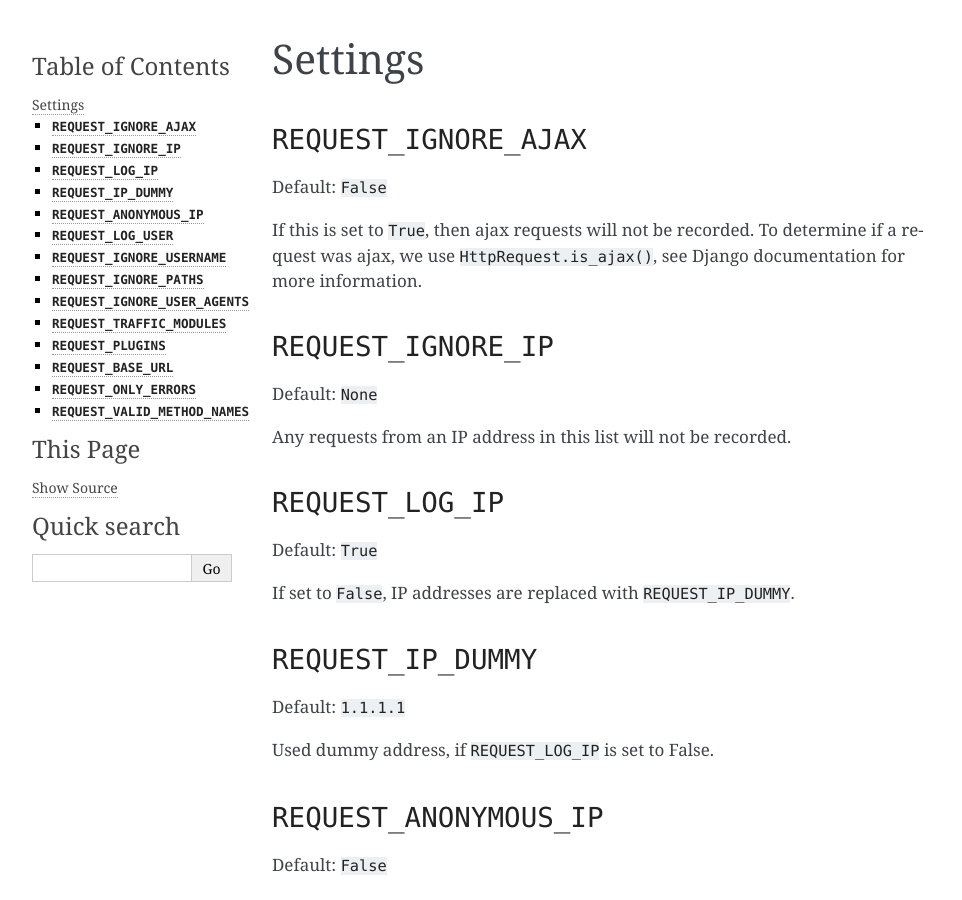
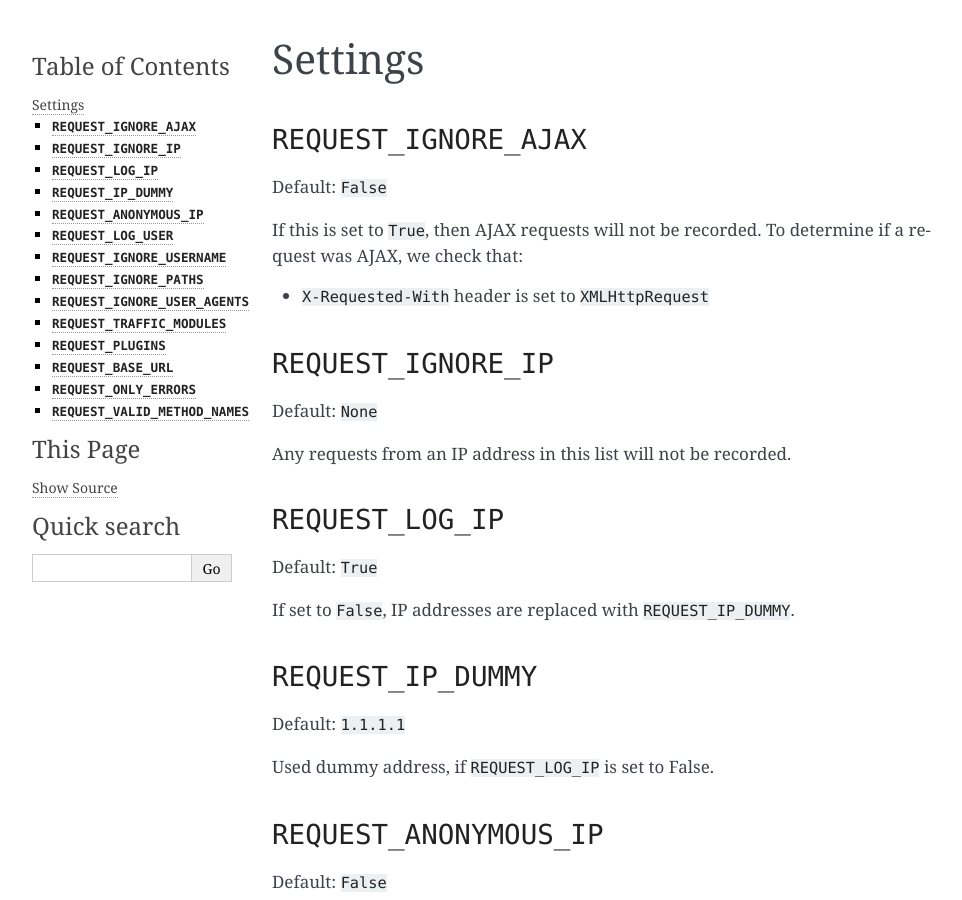
Before and after one commit to mrdoosba/mrdoosba, a Sphinx documentation site: the page built from docs/settings.txt, in a window 1280 px wide and 900 px high. Shown: the whole window, without its empty margins (148-1110 px from the left). Built offline with Sphinx 7.4.7, drawn with Linux system fonts in a browser that asks for light colours.

Commit message:
Updated REQUEST_IGNORE_AJAX docs.
Follow up to 56adb386d01dd41d688f65e0b77fffd48d34eb05.

```diff
--- a/docs/settings.txt
+++ b/docs/settings.txt
@@ -9,9 +9,10 @@ Settings
 
 Default: ``False``
 
-If this is set to ``True``, then ajax requests will not be recorded. To
-determine if a request was ajax, we use ``HttpRequest.is_ajax()``, see
-Django documentation for more information.
+If this is set to ``True``, then AJAX requests will not be recorded. To
+determine if a request was AJAX, we check that:
+
+- ``X-Requested-With`` header is set to ``XMLHttpRequest``
 
 ``REQUEST_IGNORE_IP``
 =====================
```
